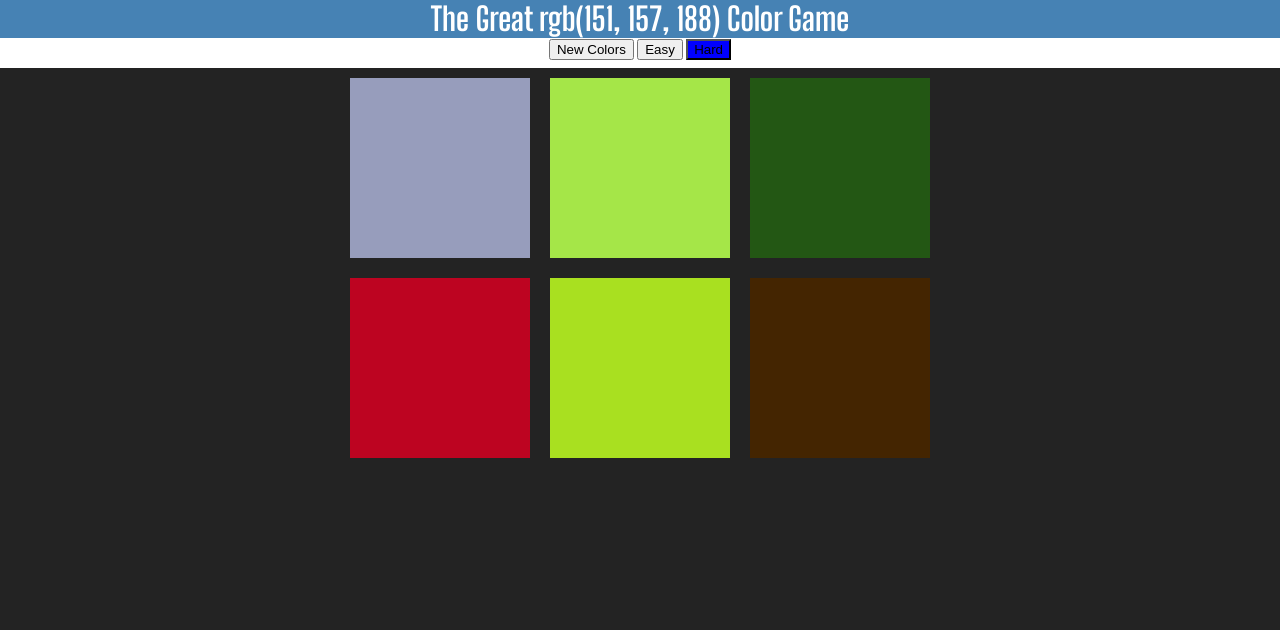
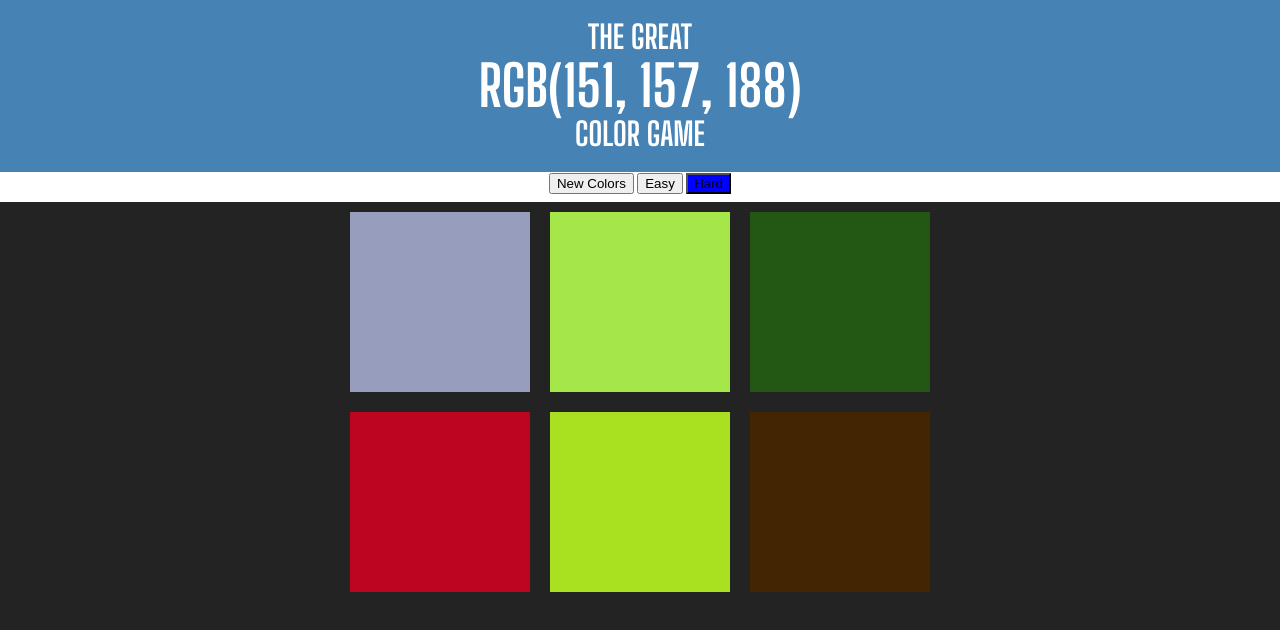
Before and after one commit to haipayazoo/Color-Picker-Project, a plain HTML site: page colorGame.html in a window 1280 px wide. Drawn offline with Linux system fonts and the light colour scheme.

Commit message:
Finished game display

```diff
--- a/colorGame.css
+++ b/colorGame.css
@@ -10,6 +10,10 @@ body {
     padding-bottom: 30%;
     float: left;
     margin: 1.66%;
+}
+
+#colorDisplay {
+    font-size: 175%;
 }
 
 #container {
@@ -25,10 +29,13 @@ body {
 }
 
 h1 {
+    line-height: 1.1;
     text-align: center;
     color: white;
     background: steelblue;
     margin: 0;
+    text-transform: uppercase;
+    padding: 20px 0;
 }
 
 .selected {
--- a/colorGame.html
+++ b/colorGame.html
@@ -8,7 +8,13 @@
     <link href="https://fonts.googleapis.com/css?family=Big+Shoulders+Display:400,500,700&display=swap" rel="stylesheet">
 </head>
 <body>
-    <h1>The Great <span id="colorDisplay">RGB</span> Color Game</h1>
+    <h1>
+        The Great
+        <br>
+        <span id="colorDisplay">RGB</span>
+        <br>
+        Color Game
+    </h1>
 
     <div id="stripe">
         <button id="reset">New Colors</button>
--- a/colorGame.js
+++ b/colorGame.js
@@ -113,5 +113,3 @@ function randomColor() {
     return "rgb(" + r + ", " + g + ", " + b + ")";
 
 }
-
-//TEST
```
